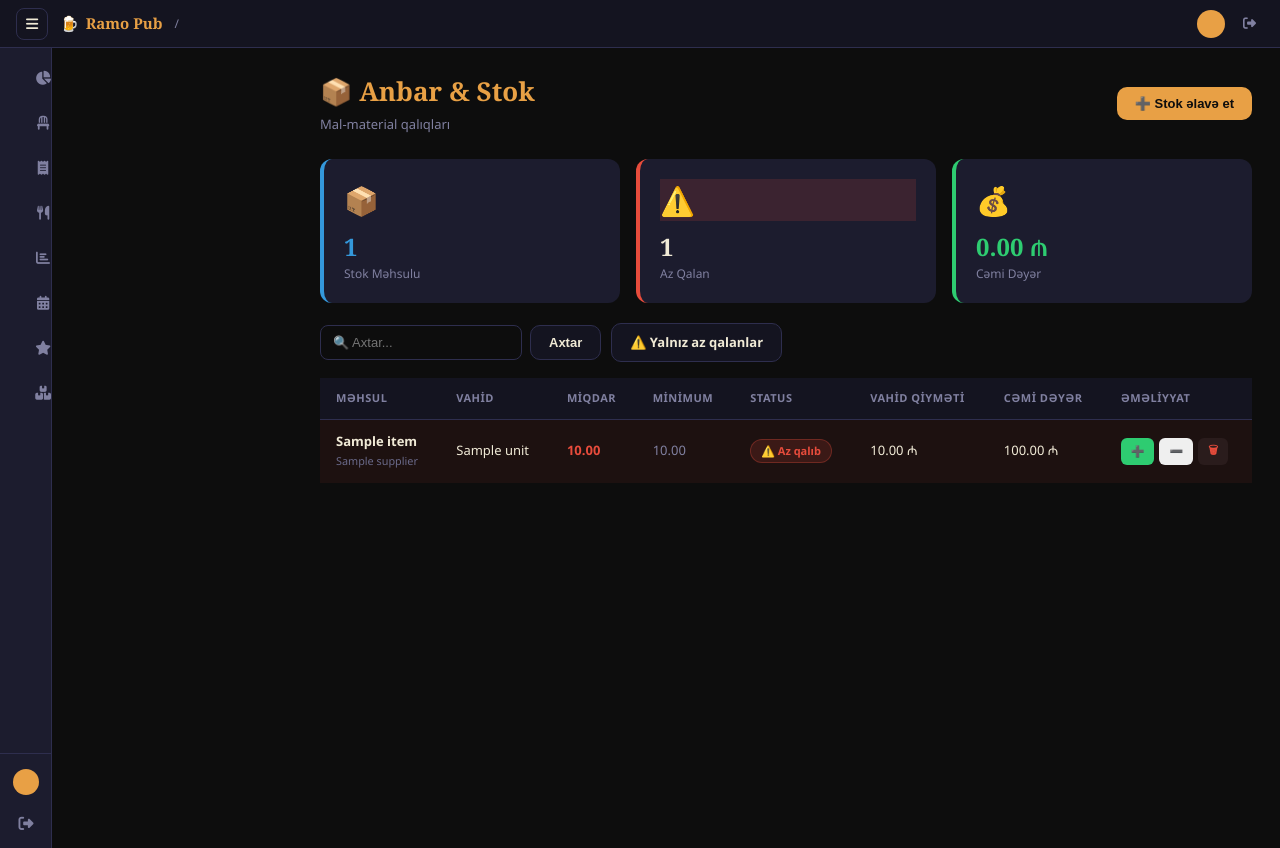
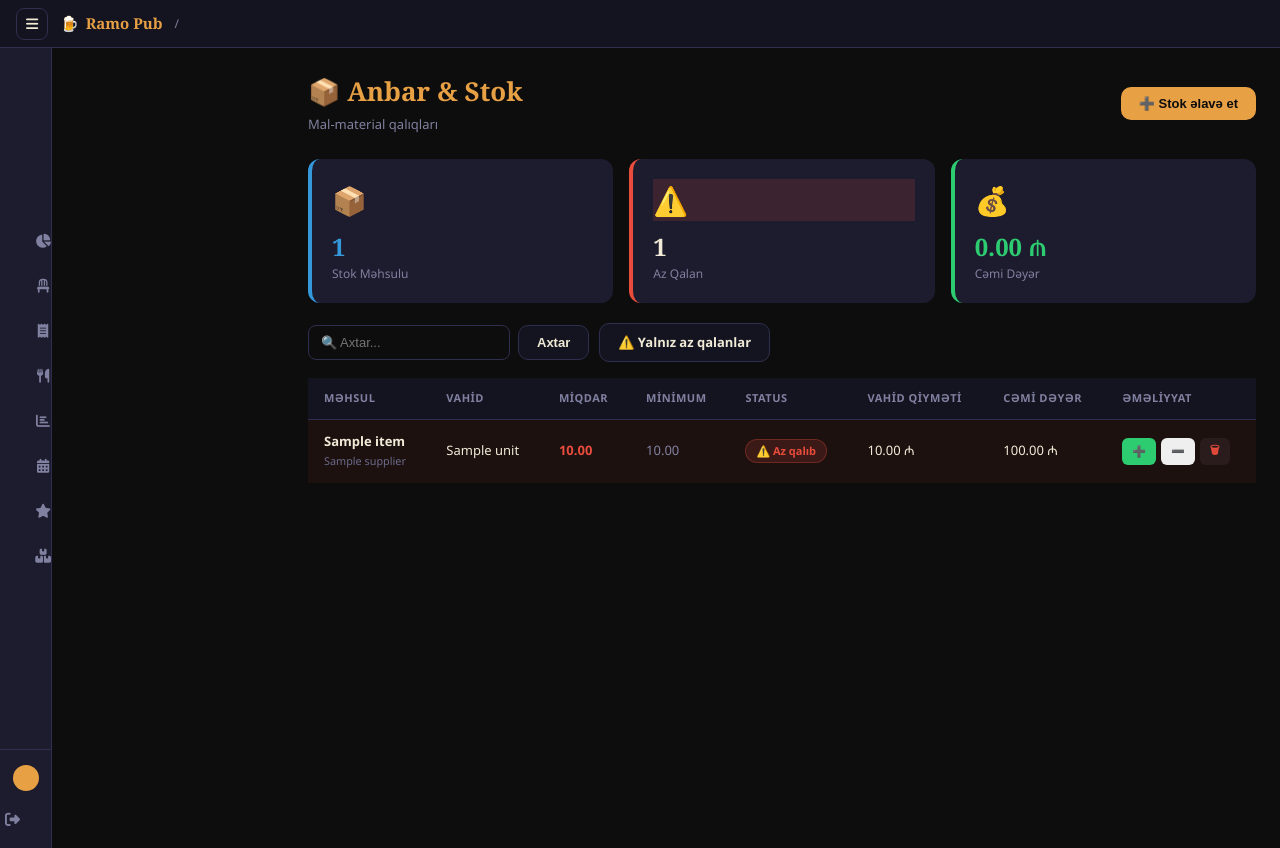
Before and after one commit to Baba-Axundov77/ramo_pub_v1.00, a Flask app: template web/templates/inventory/index.html in a window 1280 px wide. Run offline with Flask 3, Linux system fonts and the light colour scheme; the visitor is signed in with stand-in values (Sample User, id 1); tables that the repository leaves empty hold one stand-in row (values such as "Sample post"); the template is opened without the code that fills it: most values are stand-ins (such as "Sample title", 1, 10 or a date in 2020).

Commit message:
Refine sidebar layout and move logout to sidebar footer

```diff
--- a/web/templates/base.html
+++ b/web/templates/base.html
@@ -63,14 +63,6 @@
         display: flex; align-items: center; gap: 7px;
     }
     .tb-page { color: var(--muted, #8080A0); font-size: 12px; }
-    .tb-right { margin-left: auto; display: flex; align-items: center; gap: 10px; }
-    .tb-avatar {
-        width: 28px; height: 28px;
-        background: var(--accent, #E8A045);
-        color: #000; border-radius: 50%;
-        display: flex; align-items: center; justify-content: center;
-        font-weight: 700; font-size: 11px;
-    }
 
     /* ── Sidebar ────────────────────────── */
     .sidebar {
@@ -96,6 +88,11 @@
         gap: 1px;
         overflow-y: auto; overflow-x: hidden;
         scrollbar-width: none;
+    }
+    .sidebar:not(.sb-open) .sb-nav {
+        justify-content: center;
+        padding: 0;
+        overflow: hidden;
     }
     .sb-nav::-webkit-scrollbar { display: none; }
 
@@ -145,12 +142,16 @@
     /* Footer */
     .sb-foot {
         border-top: 1px solid var(--border, #2E2E4E);
-        padding: 6px 0;
+        padding: 6px 0 10px;
         flex-shrink: 0;
     }
     .sb-user {
         display: flex; align-items: center;
         height: 44px; overflow: hidden;
+    }
+    .sidebar:not(.sb-open) .sb-user,
+    .sidebar:not(.sb-open) .sb-lout {
+        justify-content: center;
     }
     .sb-u-ico {
         min-width: var(--sb-icons); width: var(--sb-icons);
@@ -164,14 +165,6 @@
         display: flex; align-items: center; justify-content: center;
         font-weight: 700; font-size: 11px;
     }
-    .sb-u-info {
-        opacity: 0; pointer-events: none;
-        transition: opacity var(--anim);
-        overflow: hidden;
-    }
-    .sidebar.sb-open .sb-u-info { opacity: 1; }
-    .sb-uname { font-size: 12px; font-weight: 600; color: var(--text); line-height: 1.3; }
-    .sb-urole { font-size: 10px; color: var(--muted); }
 
     .sb-lout {
         display: flex; align-items: center;
@@ -214,8 +207,13 @@
     .main-content {
         flex: 1;
         min-width: 0;
-        padding: 24px 28px;
+        width: calc(100vw - var(--sb-icons));
+        padding: 24px 24px 24px 16px;
         overflow-x: hidden;
+        transition: width var(--anim), padding var(--anim);
+    }
+    .sb-spacer.sb-open + .main-content {
+        width: calc(100vw - var(--sb-full));
     }
 
     /* Auth */
@@ -252,13 +250,6 @@
         <span>🍺</span> Ramo Pub
     </a>
     <span class="tb-page">/ {% block breadcrumb %}{% endblock %}</span>
-    <div class="tb-right">
-        <div class="tb-avatar">{{ current_user.full_name[0] }}</div>
-        <a href="{{ url_for('auth.logout') }}"
-           style="color:var(--muted);font-size:13px;text-decoration:none;padding:4px 8px;" title="Çıxış">
-            <i class="fas fa-sign-out-alt"></i>
-        </a>
-    </div>
 </header>
 
 <!-- ── Sidebar ────────────────────────────────────────── -->
@@ -307,12 +298,8 @@
     </nav>
 
     <div class="sb-foot">
-        <div class="sb-user">
+        <div class="sb-user" title="{{ current_user.full_name }}">
             <div class="sb-u-ico"><div class="sb-avatar">{{ current_user.full_name[0] }}</div></div>
-            <div class="sb-u-info">
-                <div class="sb-uname">{{ current_user.full_name }}</div>
-                <div class="sb-urole">{{ current_user.role | capitalize }}</div>
-            </div>
         </div>
         <a href="{{ url_for('auth.logout') }}" class="sb-lout">
             <span class="sb-lout-ico"><i class="fas fa-sign-out-alt"></i></span>
```
